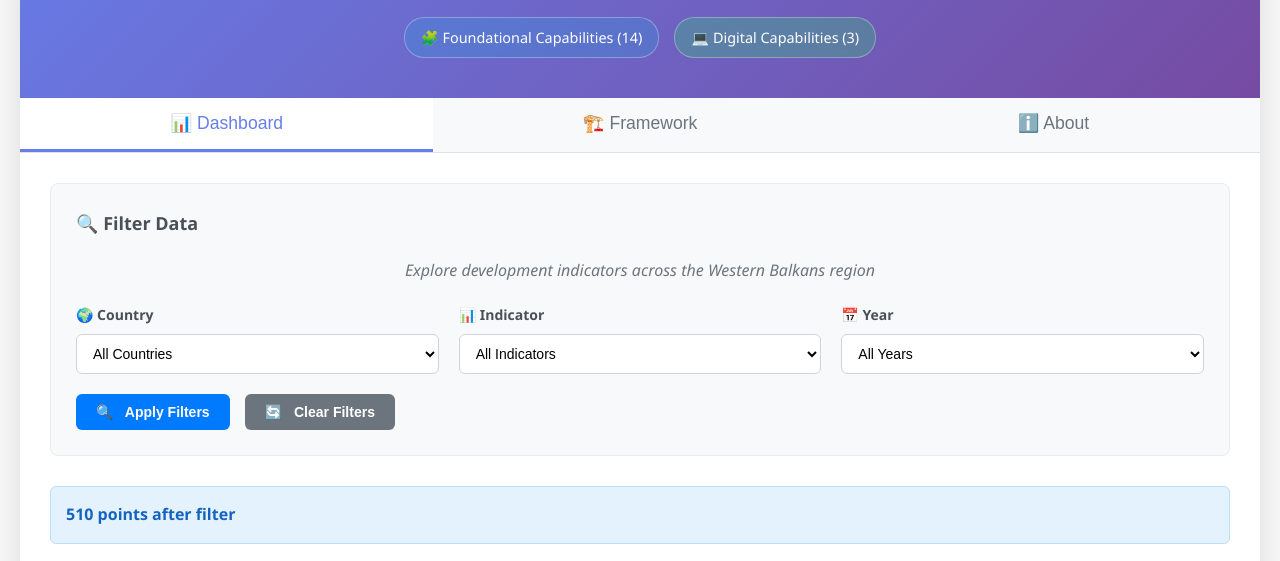
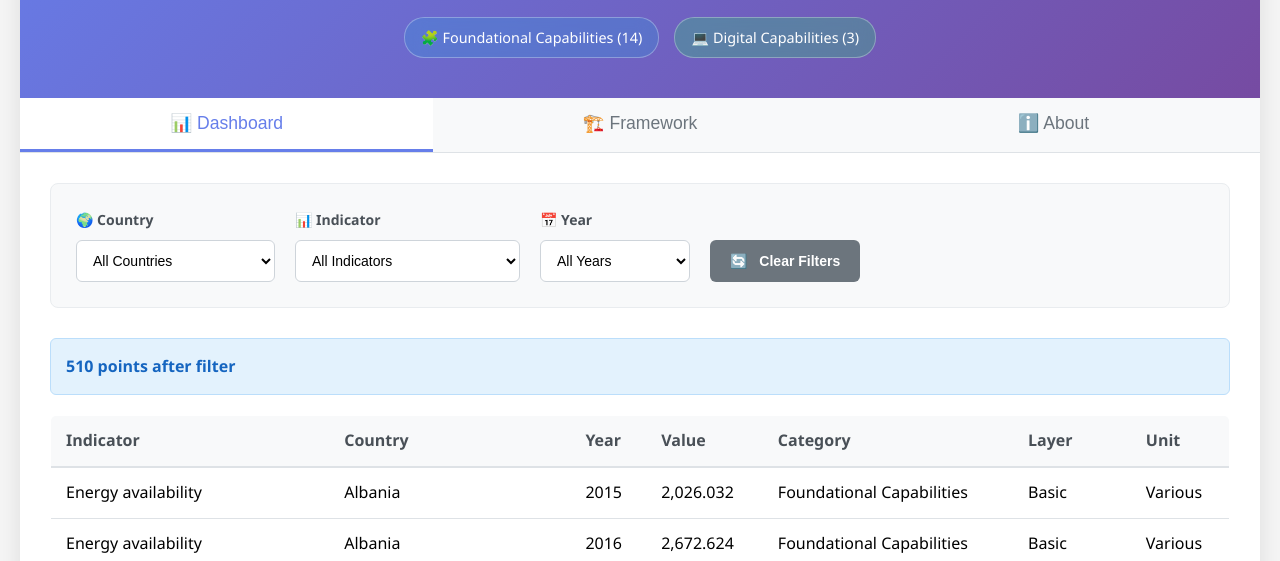
Before and after one commit to digital-economy-solution-navigator/wb-dashboard, a plain HTML site: page index.html in a window 1280 px wide. Shown: the part 175-736 px from the top of the page. Drawn offline with Linux system fonts and the light colour scheme.

Commit message:
css refine

```diff
--- a/index.html
+++ b/index.html
@@ -32,9 +32,6 @@
         <div class="tab-content active" id="dashboard-tab">
         <!-- Filter Panel -->
         <div class="filter-panel">
-                <h2>🔍 Filter Data</h2>
-                <p class="filter-description">Explore development indicators across the Western Balkans region</p>
-
             <div class="filter-grid">
                 <div class="filter-group">
                         <label for="countryFilter">🌍 Country</label>
@@ -56,15 +53,12 @@
                         <option value="">All Years</option>
                     </select>
                 </div>
-            </div>
 
-            <div class="controls">
-                    <button class="btn btn-primary" id="applyFilters">
-                        <span class="btn-icon">🔍</span> Apply Filters
-                    </button>
+                <div class="filter-group">
                     <button class="btn btn-secondary" id="clearFilters">
                         <span class="btn-icon">🔄</span> Clear Filters
                     </button>
+                </div>
             </div>
         </div>
 
--- a/script.js
+++ b/script.js
@@ -277,18 +277,23 @@ function computeRegionalAverage(filteredData) {
     return null; // return shape { [year]: avgValue }
 }
 
-// Event listeners
+    // Event listeners
 document.addEventListener('DOMContentLoaded', function() {
     // Initialize dashboard
     initDashboard();
 
-    // Filter change events - removed automatic filtering
-    // Now filtering only happens when "Apply Filters" button is clicked
-
-    // Button events
-    document.getElementById('applyFilters').addEventListener('click', function() {
+    // Automatic filtering on filter change
+    document.getElementById('countryFilter').addEventListener('change', function() {
         applyFilters();
     });
+    document.getElementById('indicatorFilter').addEventListener('change', function() {
+        applyFilters();
+    });
+    document.getElementById('yearFilter').addEventListener('change', function() {
+        applyFilters();
+    });
+
+    // Clear filters button
     document.getElementById('clearFilters').addEventListener('click', function() {
         document.getElementById('countryFilter').value = '';
         document.getElementById('indicatorFilter').value = '';
--- a/styles.css
+++ b/styles.css
@@ -42,15 +42,16 @@ h1 {
 }
 
 .filter-grid {
-    display: grid;
-    grid-template-columns: repeat(auto-fit, minmax(200px, 1fr));
+    display: flex;
+    align-items: end;
     gap: 20px;
-    margin-bottom: 20px;
+    flex-wrap: wrap;
 }
 
 .filter-group {
     display: flex;
     flex-direction: column;
+    min-width: 150px;
 }
 
 .filter-group label {
@@ -66,6 +67,7 @@ h1 {
     border-radius: 6px;
     background-color: white;
     font-size: 14px;
+    height: 42px;
     transition: border-color 0.15s ease-in-out, box-shadow 0.15s ease-in-out;
 }
 
@@ -91,6 +93,8 @@ h1 {
     font-weight: 600;
     cursor: pointer;
     transition: all 0.15s ease-in-out;
+    height: 42px;
+    align-self: end;
 }
 
 .btn-primary {
```
Also changed, not shown: 1 other file.
